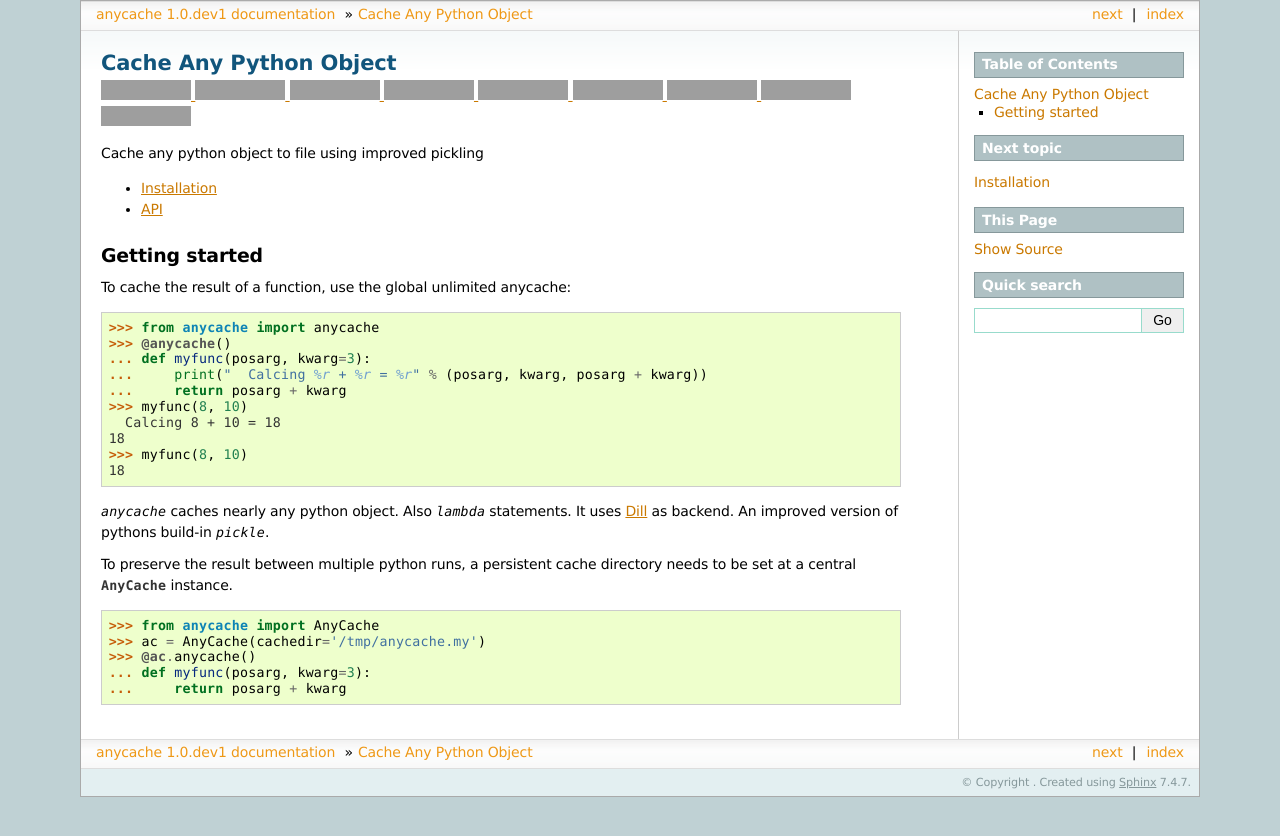
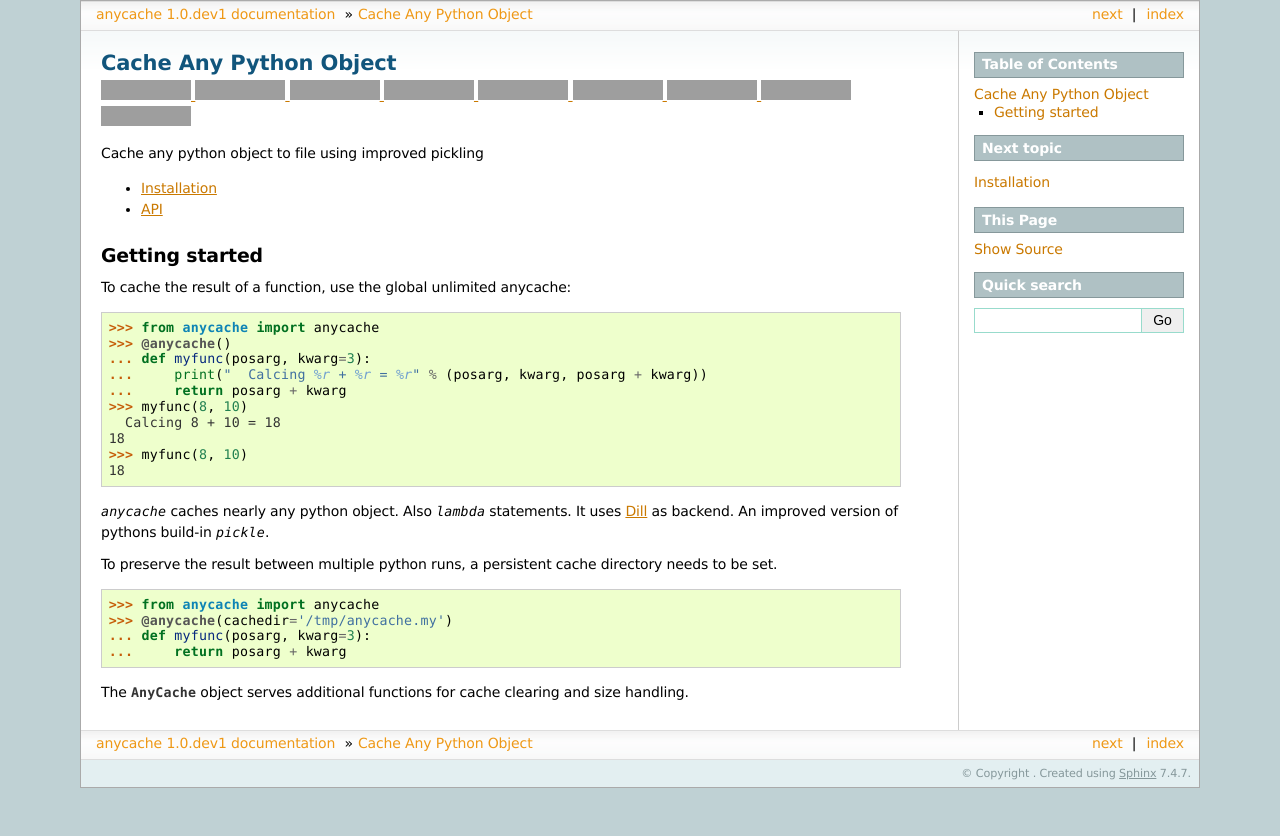
Before and after one commit to c0fec0de/anycache, a Sphinx documentation site: the page built from docs/index.rst, in a window 1280 px wide, cut to the strip 0-836 px from the top of the page. Built offline with Sphinx 7.4.7, drawn with Linux system fonts in a browser that asks for light colours; grey boxes are pictures that could not be loaded.

Commit message:
Add cachedir and maxsize options to simple decorator.

```diff
--- a/docs/index.rst
+++ b/docs/index.rst
@@ -61,12 +61,14 @@
 It uses Dill_ as backend. An improved version of pythons build-in `pickle`.
 
 To preserve the result between multiple python runs, a persistent cache
-directory needs to be set at a central :any:`AnyCache` instance.
+directory needs to be set.
 
->>> from anycache import AnyCache
->>> ac = AnyCache(cachedir='/tmp/anycache.my')
->>> @ac.anycache()
+>>> from anycache import anycache
+>>> @anycache(cachedir='/tmp/anycache.my')
 ... def myfunc(posarg, kwarg=3):
 ...     return posarg + kwarg
 
+The :any:`AnyCache` object serves additional functions for cache clearing and
+size handling.
+
 .. _Dill: https://pypi.python.org/pypi/dill
```
Also changed, not shown: README.rst (+6 -4 lines), anycache/__init__.py (+16 -2 lines), 1 other file.
